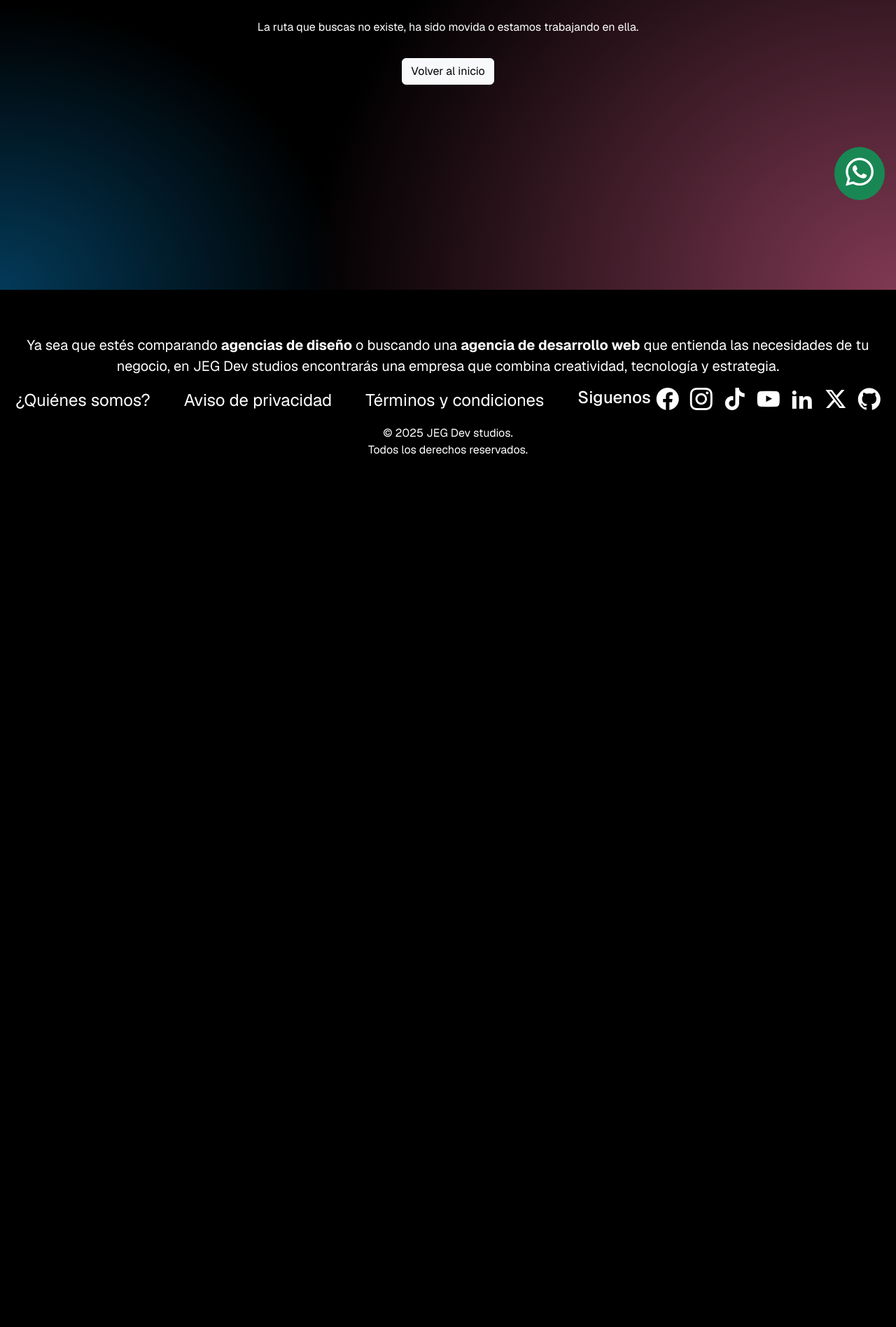
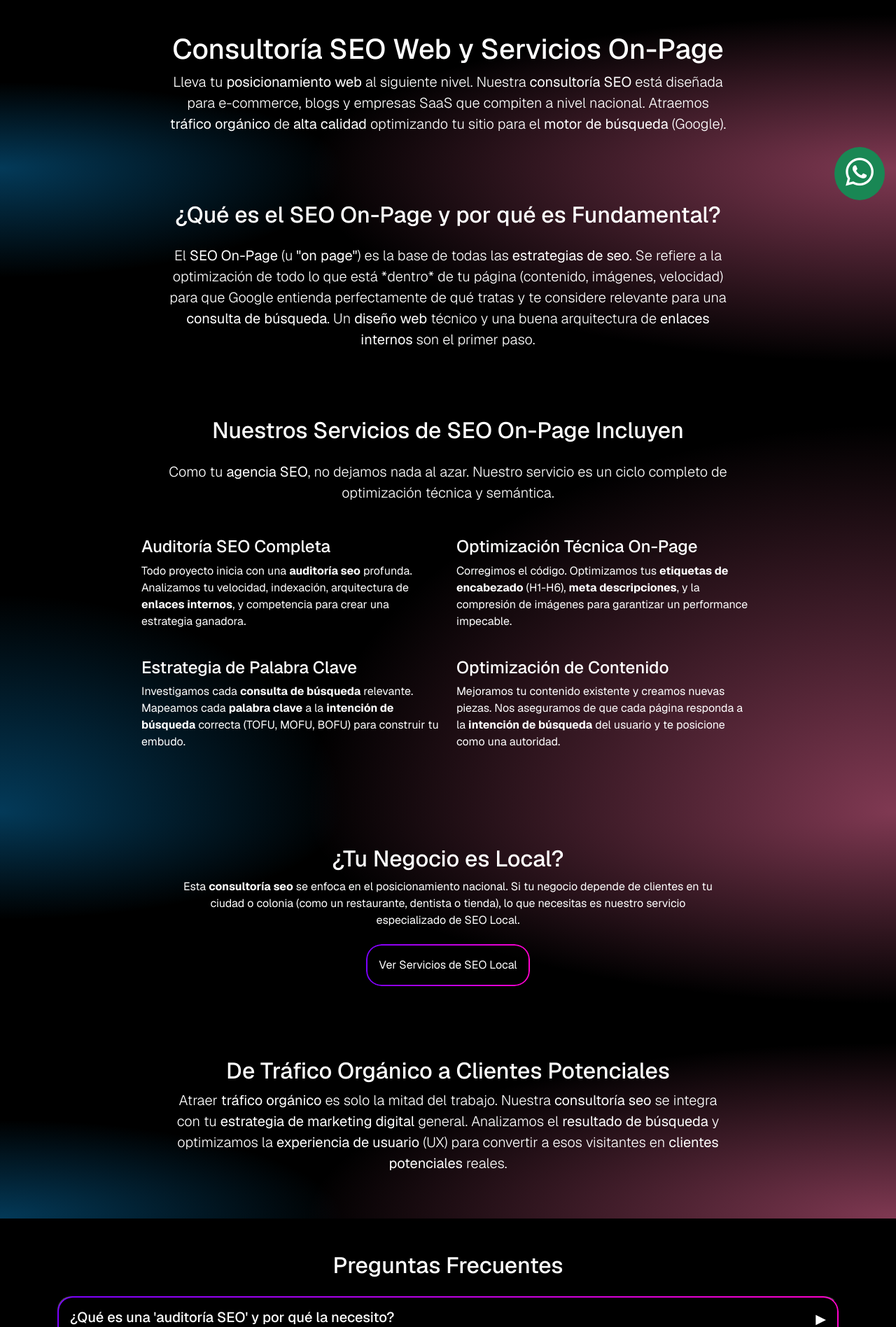
Before and after one commit to JhonnDevJs/jeg-dev-studios-site, a Next.js app: page /servicios/seo/web in a window 1280 px wide. Before the commit this address had no page. Shown: the part 386-2282 px from the top of the page at 70% size. Before the commit the page ends 1057 px from the top, so only its background shows below. Built offline with nearby package versions, Linux system fonts and the light colour scheme.

Commit message:
feat: create new page for /seo/web

```diff
--- a/src/app/servicios/desarrollo/web/sitios-web/SitiosWebClient.jsx
+++ b/src/app/servicios/desarrollo/web/sitios-web/SitiosWebClient.jsx
@@ -177,7 +177,7 @@ export default function DevWebClient() {
 
 			{/* Sección de Cross-link (Triaje) */}
 			<section className="text-white py-5 gradient-effect-y">
-				<div className="container text-center" style={{ maxWidth: "800px" }}>
+				<div className="container text-center" style={{ maxWidth: "1200px" }}>
 					<h2>¿Buscas una Tienda Online o una Aplicación Web?</h2>
 					<p className="fs-5">
 						Este servicio es ideal para sitios corporativos, portafolios y
--- /dev/null
+++ b/src/app/servicios/seo/web/SeoWebClient.jsx
@@ -0,0 +1,198 @@
+// Ruta: /servicios/seo/web/page.jsx
+import Image from "next/image";
+import Link from "next/link";
+// Importa tus componentes
+import StructuredData from "@/components/Seo/StructuredData"; // Ajusta esta ruta
+import FAQ from "@/components/Seo/FAQ"; // Ajusta esta ruta
+import CTAProducts from "@/components/Cta/CTAProducts"; // Asumo que tienes un CTA
+
+// --- 2. DATOS PARA LOS COMPONENTES DE SCHEMA ---
+
+const faqs = [
+	{
+		question: "¿Qué es una 'auditoría SEO' y por qué la necesito?",
+		answer:
+			"Una <strong>auditoría SEO</strong> es un diagnóstico completo de tu sitio. Revisamos más de 100 factores técnicos, de contenido y de autoridad para encontrar por qué no estás rankeando. Es el primer paso obligatorio para cualquier <strong>estrategia de seo</strong> exitosa.",
+	},
+	{
+		question: "¿Son un 'consultor SEO en México' o una 'agencia SEO' completa?",
+		answer:
+			"Somos una <strong>agencia SEO</strong> completa. Esto significa que no solo te damos un reporte (como haría un <strong>consultor SEO</strong>), sino que nuestro <strong>equipo especializado</strong> implementa los cambios, crea el contenido y ejecuta la estrategia para conseguir resultados.",
+	},
+	{
+		question:
+			"¿Este servicio de posicionamiento web incluye la gestión de redes sociales?",
+		answer:
+			"No directamente. Este servicio se enfoca 100% en el <strong>tráfico orgánico</strong> desde <strong>motores de búsqueda</strong>. La gestión de <strong>redes sociales</strong> es parte de nuestros servicios de <strong>marketing digital</strong>, aunque el contenido que creamos para SEO puede ser reutilizado en tus perfiles.",
+	},
+];
+
+// --- 3. COMPONENTE DE LA PÁGINA ---
+
+export default function SeoWebPage() {
+	return (
+		<>
+			{/* --- INYECCIÓN DE SCHEMAS --- */}
+			<StructuredData type="BreadcrumbList" idPage="breadcrumbs-seo-web" />
+			<StructuredData data={faqs} type="FAQPage" idPage="faqs-seo-web" />
+			{/* (Opcional: puedes crear un schema "Service" para "Consultoría SEO Web") */}
+
+			{/* --- Sección Hero --- */}
+
+			<section className="__image-background-sections d-flex justify-content-center align-items-center w-100 p-0">
+				<Image
+					src="/banners/Christmas/Seo.webp"
+					alt="Nuestros servicios SEO - JEG Dev Studios"
+					width={2000}
+					height={600}
+					style={{ width: "100%", height: "auto" }}
+				/>
+			</section>
+			<section className="text-white py-5 gradient-effect-x text-center">
+				<div className="container">
+					<h1>Consultoría SEO Web y Servicios On-Page</h1>
+					<p className="lead" style={{ maxWidth: "800px", margin: "auto" }}>
+						Lleva tu <strong>posicionamiento web</strong> al siguiente nivel.
+						Nuestra <strong>consultoría SEO</strong> está diseñada para
+						e-commerce, blogs y empresas SaaS que compiten a nivel nacional.
+						Atraemos <strong>tráfico orgánico</strong> de{" "}
+						<strong>alta calidad</strong> optimizando tu sitio para el{" "}
+						<strong>motor de búsqueda</strong> (Google).
+					</p>
+				</div>
+			</section>
+
+			{/* --- Sección de Propuesta de Valor (MOFU / Informativa) --- */}
+			<section className="text-white py-5 gradient-effect-y">
+				<div className="container" style={{ maxWidth: "900px" }}>
+					<h2 className="text-center mb-4">
+						¿Qué es el SEO On-Page y por qué es Fundamental?
+					</h2>
+					<p
+						className="text-center lead"
+						style={{ maxWidth: "800px", margin: "auto" }}
+					>
+						El <strong>SEO On-Page</strong> (u <strong>"on page"</strong>) es la
+						base de todas las <strong>estrategias de seo</strong>. Se refiere a
+						la optimización de todo lo que está *dentro* de tu página
+						(contenido, imágenes, velocidad) para que Google entienda
+						perfectamente de qué tratas y te considere relevante para una{" "}
+						<strong>consulta de búsqueda</strong>. Un{" "}
+						<strong>diseño web</strong> técnico y una buena arquitectura de{" "}
+						<strong>enlaces internos</strong> son el primer paso.
+					</p>
+				</div>
+			</section>
+
+			{/* --- Sección de Características del Servicio (MOFU / Comercial) --- */}
+			<section className="text-white py-5 gradient-effect-x">
+				<div className="container" style={{ maxWidth: "900px" }}>
+					<h2 className="text-center mb-4">
+						Nuestros Servicios de SEO On-Page Incluyen
+					</h2>
+					<p
+						className="text-center lead"
+						style={{ maxWidth: "800px", margin: "auto", marginBottom: "3rem" }}
+					>
+						Como tu <strong>agencia SEO</strong>, no dejamos nada al azar.
+						Nuestro servicio es un ciclo completo de optimización técnica y
+						semántica.
+					</p>
+					{/* Asumo un layout de 2 columnas */}
+					<div className="row">
+						<div className="col-md-6 mb-4">
+							<h4>Auditoría SEO Completa</h4>
+							<p>
+								Todo proyecto inicia con una <strong>auditoría seo</strong>{" "}
+								profunda. Analizamos tu velocidad, indexación, arquitectura de{" "}
+								<strong>enlaces internos</strong>, y competencia para crear una
+								estrategia ganadora.
+							</p>
+						</div>
+						<div className="col-md-6 mb-4">
+							<h4>Optimización Técnica On-Page</h4>
+							<p>
+								Corregimos el código. Optimizamos tus{" "}
+								<strong>etiquetas de encabezado</strong> (H1-H6),{" "}
+								<strong>meta descripciones</strong>, y la compresión de imágenes
+								para garantizar un performance impecable.
+							</p>
+						</div>
+						<div className="col-md-6 mb-4">
+							<h4>Estrategia de Palabra Clave</h4>
+							<p>
+								Investigamos cada <strong>consulta de búsqueda</strong>{" "}
+								relevante. Mapeamos cada <strong>palabra clave</strong> a la{" "}
+								<strong>intención de búsqueda</strong> correcta (TOFU, MOFU,
+								BOFU) para construir tu embudo.
+							</p>
+						</div>
+						<div className="col-md-6 mb-4">
+							<h4>Optimización de Contenido</h4>
+							<p>
+								Mejoramos tu contenido existente y creamos nuevas piezas. Nos
+								aseguramos de que cada página responda a la{" "}
+								<strong>intención de búsqueda</strong> del usuario y te
+								posicione como una autoridad.
+							</p>
+						</div>
+					</div>
+				</div>
+			</section>
+
+			{/* --- Sección de Cross-link (Triaje) --- */}
+			<section className="text-white py-5 gradient-effect-y text-center">
+				<div className="container" style={{ maxWidth: "800px" }}>
+					<h2>¿Tu Negocio es Local?</h2>
+					<p>
+						Esta <strong>consultoría seo</strong> se enfoca en el
+						posicionamiento nacional. Si tu negocio depende de clientes en tu
+						ciudad o colonia (como un restaurante, dentista o tienda), lo que
+						necesitas es nuestro servicio especializado de SEO Local.
+					</p>
+					<nav className="d-flex justify-content-center gap-3 mt-2">
+						<Link href="/servicios/seo/local" className="btn-services m-2">
+							Ver Servicios de SEO Local
+						</Link>
+					</nav>
+				</div>
+			</section>
+
+			{/* --- Sección de Proceso (Informativa) --- */}
+			<section className="text-white py-5 gradient-effect-x text-center">
+				<div className="container" style={{ maxWidth: "800px" }}>
+					<h2>De Tráfico Orgánico a Clientes Potenciales</h2>
+					<p className="lead">
+						Atraer <strong>tráfico orgánico</strong> es solo la mitad del
+						trabajo. Nuestra <strong>consultoría seo</strong> se integra con tu{" "}
+						<strong>estrategia de marketing digital</strong> general. Analizamos
+						el <strong>resultado de búsqueda</strong> y optimizamos la{" "}
+						<strong>experiencia de usuario</strong> (UX) para convertir a esos
+						visitantes en <strong>clientes potenciales</strong> reales.
+					</p>
+				</div>
+			</section>
+
+			{/* --- Sección de FAQ --- */}
+			<FAQ faqs={faqs} title="Preguntas Frecuentes sobre Consultoría SEO" />
+
+			{/* --- Sección CTA Final (BOFU) --- */}
+
+			<section className="d-flex flex-column justify-content-center align-items-center text-center text-white w-100 p-xl-5 p-3 gap-3">
+				<CTAProducts
+					title={"¿Listo para Dominar el Resultado de Búsqueda?"}
+					paragraph={
+						"Deja de perder clientes potenciales frente a tu competencia. Es hora de que tu sitio web tenga una estrategia de seo profesional y domine su sector. Hablemos de tu proyecto."
+					}
+					links={[
+						{
+							label: "Solicitar mi Auditoría SEO Web",
+							link: "/contacto",
+							type: "services", // Puedes usar 'services' o 'outline'
+						},
+					]}
+				/>
+			</section>
+		</>
+	);
+}
--- /dev/null
+++ b/src/app/servicios/seo/web/page.js
@@ -0,0 +1,34 @@
+
+// --- 1. METADATOS DE LA PÁGINA ---
+export const metadata = {
+	title: "Consultoría SEO Web y Servicios On-Page | JEG Dev Studios",
+	description:
+		"Ofrecemos servicios de consultoría SEO web. Realizamos una auditoría SEO y optimizamos tu sitio (on-page) para generar tráfico orgánico y clientes potenciales.",
+	keywords:
+		"consultoría seo web, servicios de seo on page, auditoría seo, seo on page, estrategias de seo, tráfico orgánico, posicionamiento web, consultor seo en méxico, agencia seo",
+	alternates: {
+		canonical: "https://www.jegdevstudios.com/servicios/seo/web",
+	},
+	openGraph: {
+		title: "JEG Dev Studios | Consultoría SEO Web y Estrategias On-Page",
+		description:
+			"Servicios de posicionamiento web a nivel nacional. Optimizamos tu sitio para dominar el resultado de búsqueda y atraer tráfico orgánico de alta calidad.",
+		url: "https://www.jegdevstudios.com/servicios/seo/web",
+		images: [
+			{
+				url: "/img-SEO/og-background-serv-seo-web.webp", // <-- DEBES CREAR ESTA IMAGEN OG
+				width: 1200,
+				height: 630,
+				alt: "Servicios de Consultoría SEO Web y On-Page",
+			},
+		],
+		locale: "es_MX",
+		type: "website",
+	},
+};
+
+import SeoWebClient from "./SeoWebClient";
+
+export default function SeoWebPage() {
+	return <SeoWebClient />;
+}
```
